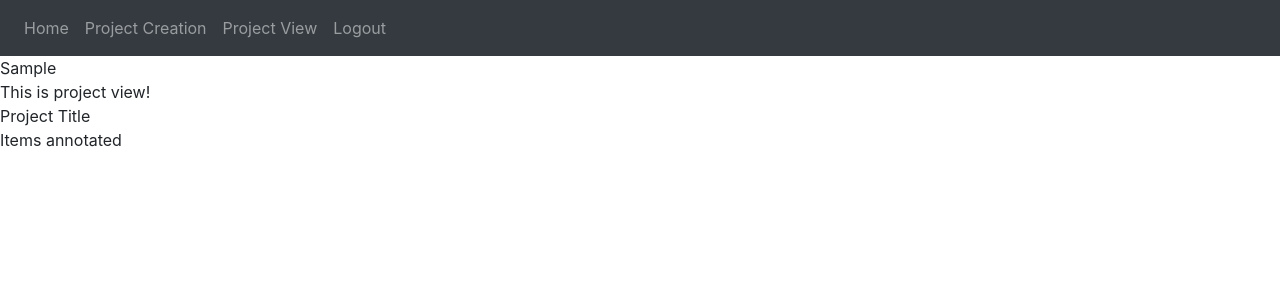
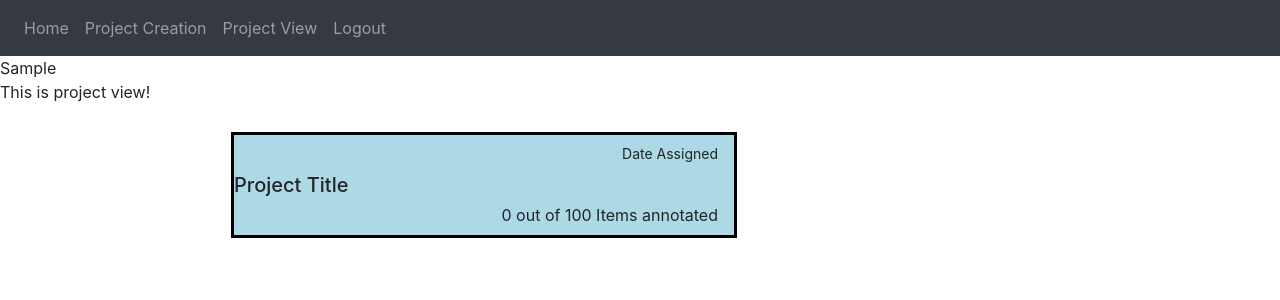
Before and after one commit to KBriscoe/cm-annotation-manager, a React app: page /projectview in a window 1280 px wide. Shown: the top 300 px of the page. Built offline with nearby package versions, Linux system fonts and the light colour scheme; sample sign-in values are in the browser's storage.

Commit message:
finished project view picture

```diff
--- a/src/ProjectView.jsx
+++ b/src/ProjectView.jsx
@@ -7,17 +7,20 @@ class ProjectView extends Component {
 
         this.state = {
             currentUser: authenticationService.currentUserValue,
+            projects: []
         };
     }
 
     setProjectValues = () => {
         var project = {
-            id:-1,
+            id:0,
             title:'',
             date:'',
-            currentAnnotated:-1,
-            totalAnnotated:-1
+            currentAnnotated:0,
+            totalAnnotated:0
           };
+
+
     }
 
     render() {
@@ -25,12 +28,14 @@ class ProjectView extends Component {
             <div>
                 <div>{this.state.currentUser.firstName}</div>
                 <div>This is project view!</div>
-                <div>Project Title</div>
-                <div>Items annotated</div>
+                <div className='VC-Login-viw'>
+                <h1>Project Title</h1>
+                <p1>0 out of 100 Items annotated</p1>
+                <p2>Date Assigned</p2>
+                </div>
             </div>
         )
         }
 };
 
-
 export { ProjectView };
--- a/src/styles.css
+++ b/src/styles.css
@@ -38,3 +38,39 @@
     width:16px;
     height:18px;
 }
+
+.VC-Login-viw{
+  background-color: #ADD8E6;
+  width: 500px;
+  height: 100px;
+  position: fixed;
+  left: 30%;
+  top: 20%;
+  transform: translate(-30%, -25%);
+  outline: solid black;
+}
+
+h1 {
+    left: 0px;
+    line-height: 200px;
+    margin-top: -100px;
+    position: absolute;
+    text-align: left;
+    top: 50%;
+    width: 100%;
+    font-size: 20px;
+}
+
+p1 {
+    position: absolute;
+    bottom: 8px;
+    right: 16px;
+    font-size: 16px;
+}
+
+p2{
+  position: absolute;
+  top: 8px;
+  right: 16px;
+  font-size: 14px;
+}
```
